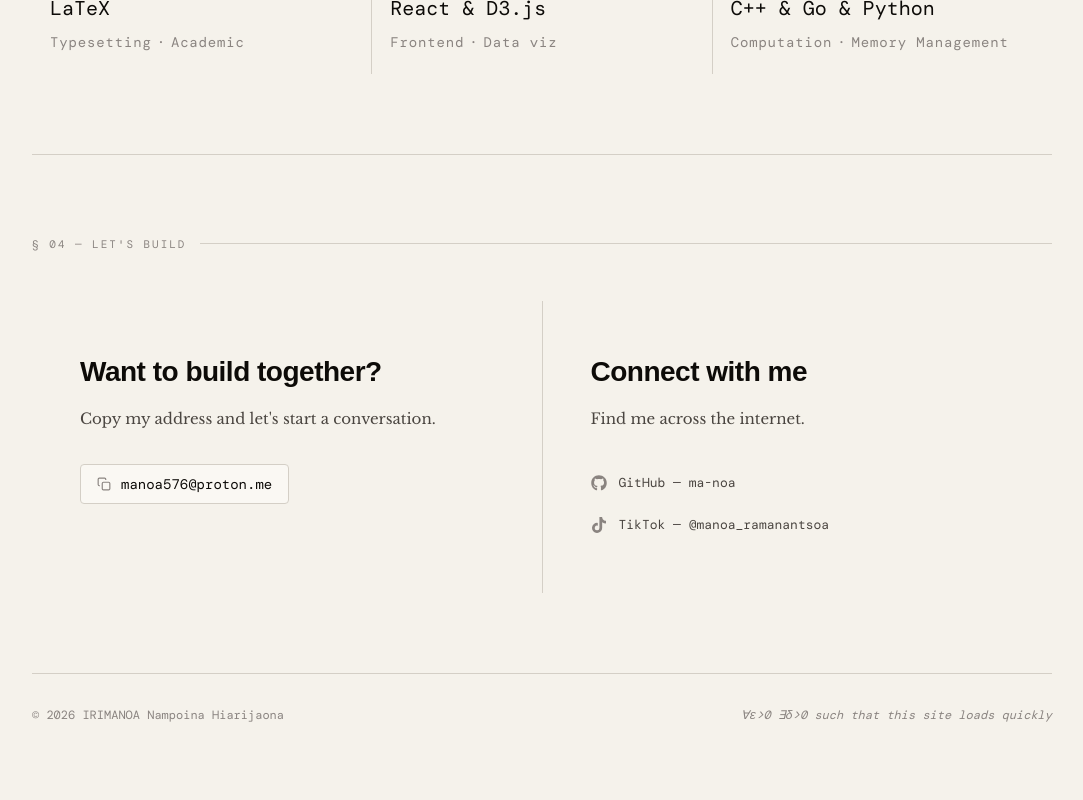
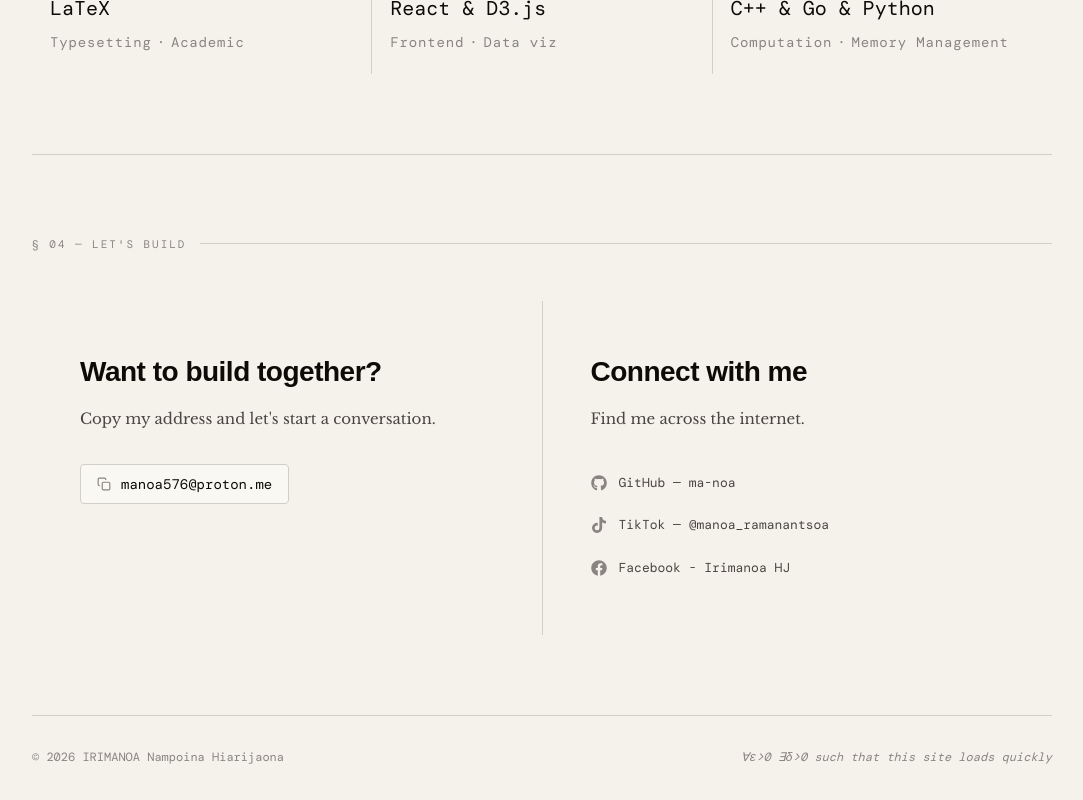
Before and after one commit to MA-NOA/portfolioReact, a React app: page / in a window 1280 px wide. Shown: the part 2336-3136 px from the top of the page, without its empty margins (98-1181 px from the left). Before the commit the page ends 3094 px from the top, so only its background shows below. Built offline with nearby package versions, Linux system fonts and the light colour scheme; the HTML template or start-up script is replaced by a standard one.

Commit message:
add facebook link

```diff
--- a/src/App.jsx
+++ b/src/App.jsx
@@ -8,7 +8,7 @@ import "@fontsource/libre-baskerville/400-italic.css";
 import "@fontsource/dm-mono";
 
 import "./App.css";
-import { FaArrowRight, FaTiktok, FaGithub } from "react-icons/fa";
+import { FaArrowRight, FaTiktok, FaGithub, FaFacebook } from "react-icons/fa";
 import { PiHandWaving } from "react-icons/pi";
 
 function App() {
@@ -426,6 +426,16 @@ function App() {
                     TikTok — @manoa_ramanantsoa
                   </a>
                 </li>
+                <li>
+                  <a
+                    href="https://www.facebook.com/ObitoShadow12"
+                    target="_blank"
+                    rel="noopener"
+                  >
+                    <FaFacebook />
+                    Facebook - Irimanoa HJ
+                  </a>
+                </li>
               </ul>
             </div>
           </div>
```
